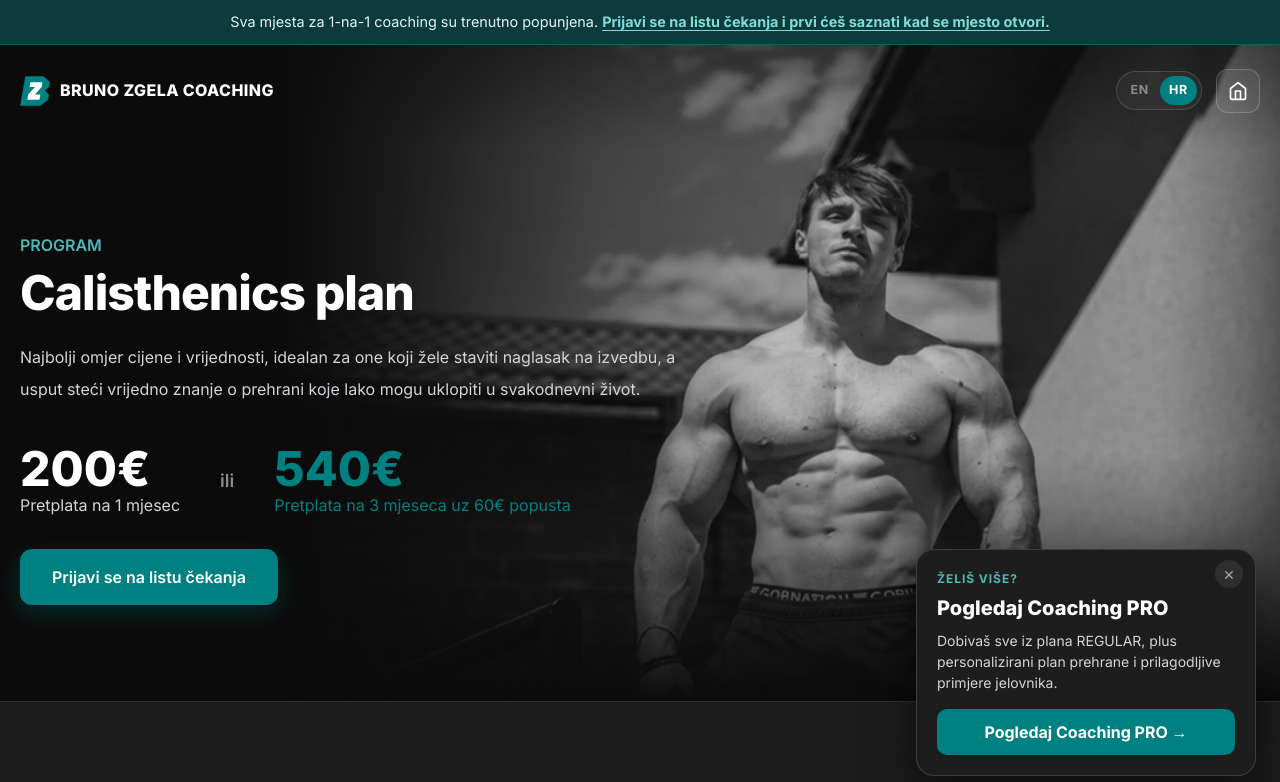
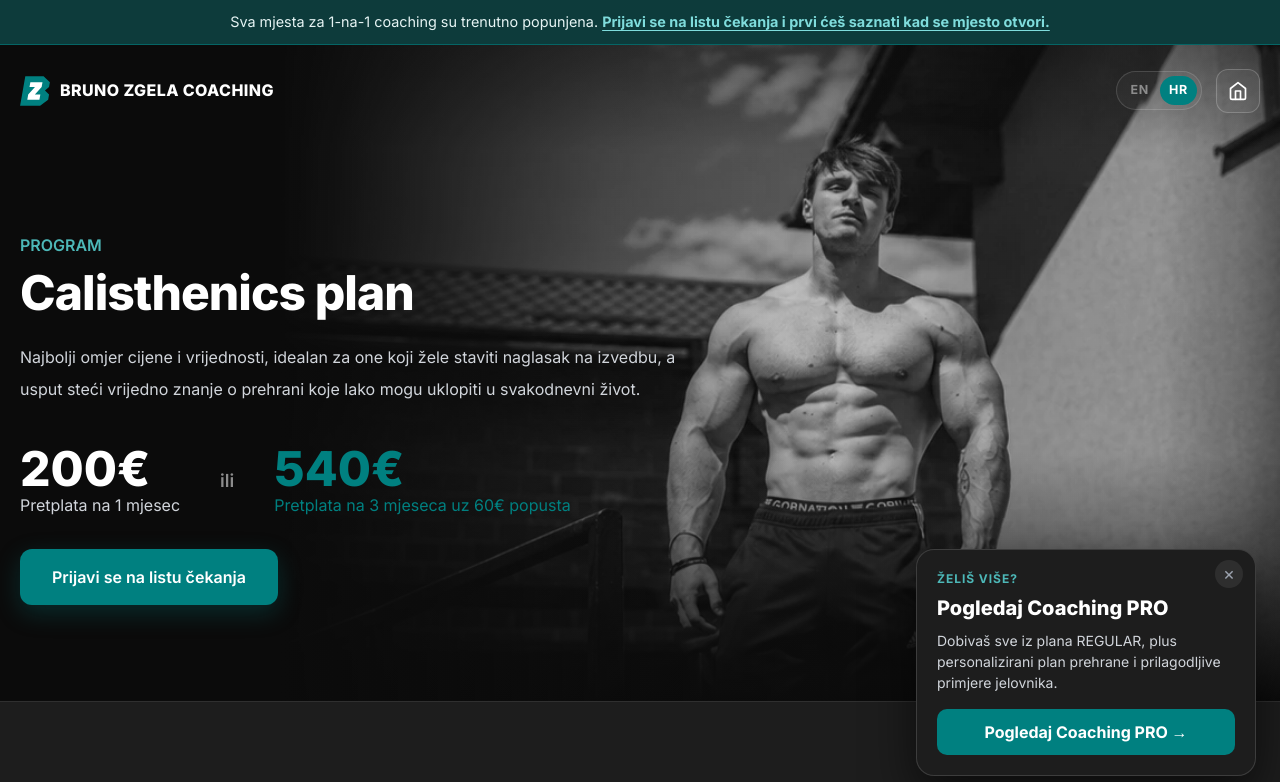
Before and after one commit to BrunoCalicoach/BrunoCalicoach.github.io, a plain HTML site: page hr/regular.html in a window 1280 px wide. Shown: the top 782 px of the page. Drawn offline with nearby package versions, Linux system fonts and the light colour scheme.

Commit message:
Regular header: ease the zoom to 160% for a sharper photo
The source photo is only 1672 px wide, so the waist-up crop at 190% looked
soft. 160% crops around the upper thighs and stays sharp.

Co-Authored-By: Claude Opus 5.5 <noreply@anthropic.com>

```diff
--- a/hr/regular.html
+++ b/hr/regular.html
@@ -235,7 +235,7 @@ body{
 <!-- HERO -->
 
 <section class="hero text-white">
-  <div class="hero-photo hero-photo-wide hero-photo-right" aria-hidden="true" style="--hero-img:url('../folder/regular-wide.webp'); --hero-zoom:190%; --hero-x:45%; --hero-y:55%"></div>
+  <div class="hero-photo hero-photo-wide hero-photo-right" aria-hidden="true" style="--hero-img:url('../folder/regular-wide.webp'); --hero-zoom:160%; --hero-x:43%; --hero-y:70%"></div>
 
 <nav class="max-w-7xl mx-auto px-5 py-6 flex justify-between items-center">
 
```
Also changed, not shown: regular.html (+1 -1 lines).
